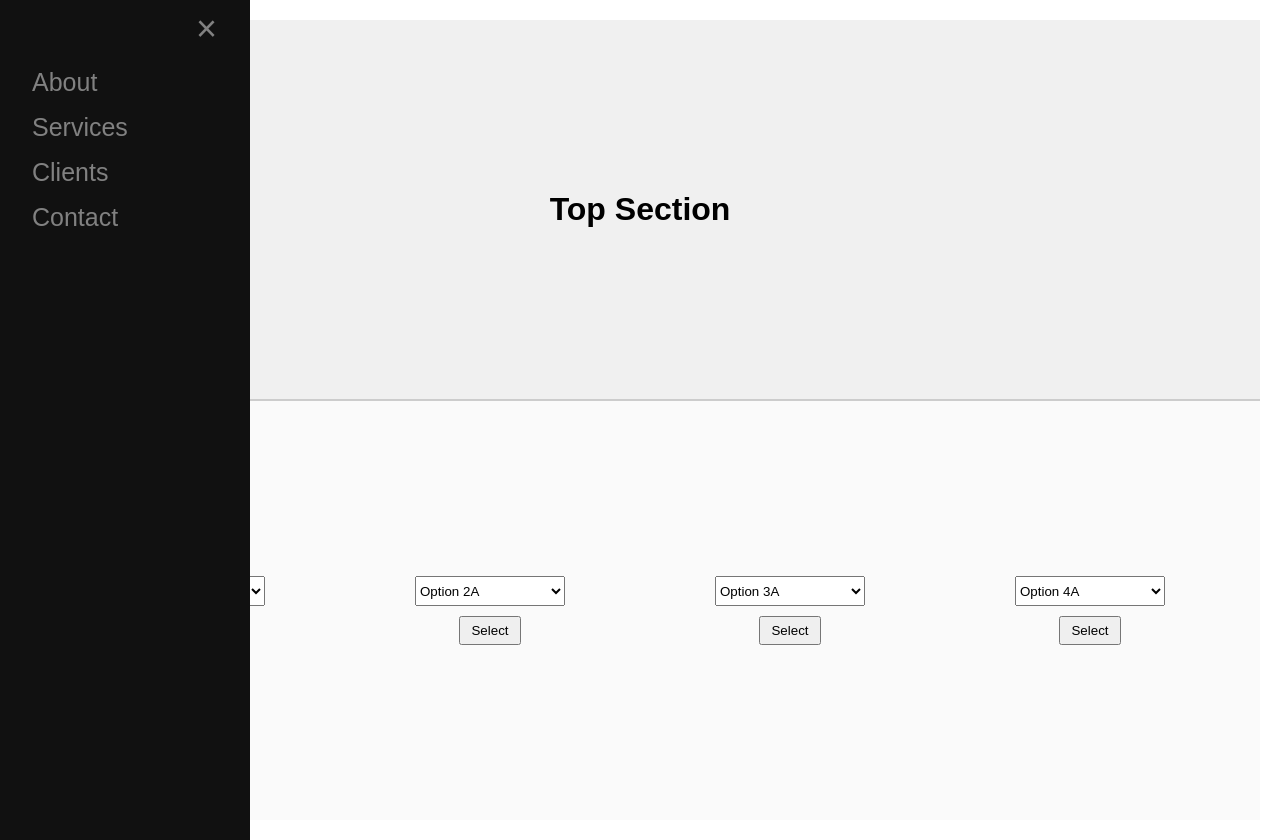
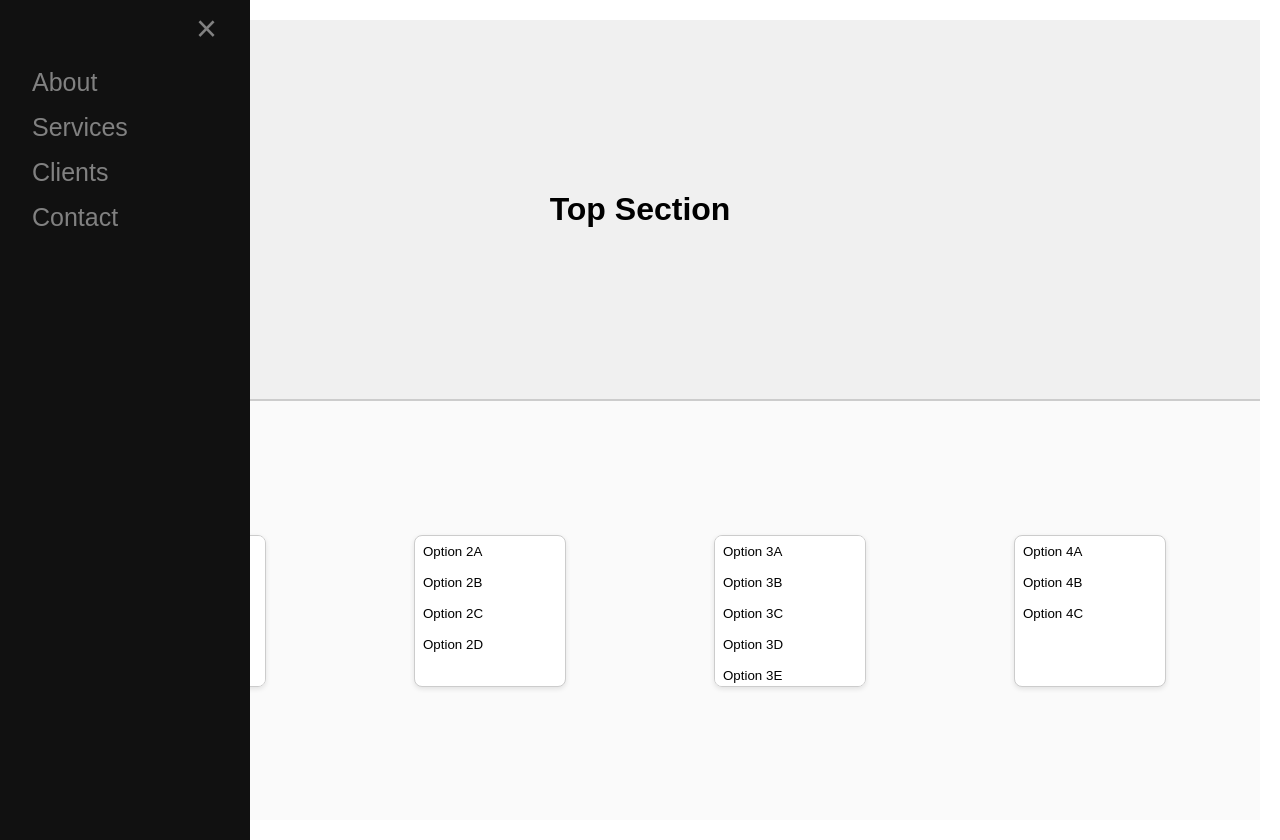
Before and after one commit to mdonnelly216/344, a PHP site: page / in a window 1280 px wide. Run offline with PHP 8.4, Linux system fonts and the light colour scheme.

Commit message:
fix weapon select menus

```diff
--- a/css.css
+++ b/css.css
@@ -1,4 +1,6 @@
-/* The side navigation menu */
+/* -------------------- */
+/* SIDENAV STYLING */
+/* -------------------- */
 .sidenav {
     height: 100%;
     width: 250px;
@@ -12,22 +14,20 @@
     transition: 0.5s;
 }
 
-/* The navigation menu links */
+/* Navigation menu links */
 .sidenav a {
     padding: 8px 8px 8px 32px;
     text-decoration: none;
     font-size: 25px;
     color: #818181;
     display: block;
-    /* transition: 0.3s; */
 }
 
-/* When you mouse over the navigation links, change their color */
 .sidenav a:hover {
     color: #f1f1f1;
 }
 
-/* Position and style the close button (top right corner) */
+/* Close button */
 .sidenav .closebtn {
     position: absolute;
     top: 0;
@@ -36,13 +36,16 @@
     margin-left: 50px;
 }
 
-/* Style page content - use this if you want to push the page content to the right when you open the side navigation */
+/* Page content */
 #main {
     transition: margin-left .5s;
     padding: 20px;
+    display: flex;
+    flex-direction: column;
+    height: 100vh;
 }
 
-/* On smaller screens, where height is less than 450px, change the style of the sidenav (less padding and a smaller font size) */
+/* Responsive sidenav for small screens */
 @media screen and (max-height: 450px) {
     .sidenav {
         padding-top: 15px;
@@ -53,16 +56,13 @@
     }
 }
 
+/* -------------------- */
+/* MAIN PAGE LAYOUT */
+/* -------------------- */
 body {
     font-family: Arial, sans-serif;
     margin: 0;
     padding: 0;
-}
-
-#main {
-    display: flex;
-    flex-direction: column;
-    height: 100vh;
 }
 
 .top-section {
@@ -88,20 +88,36 @@ hr {
     padding: 20px;
 }
 
+/* -------------------- */
+/* SCROLLABLE MENU LISTS */
+/* -------------------- */
 .menu {
     display: flex;
     flex-direction: column;
-    align-items: center;
-    gap: 10px;
+    width: 150px;
+    height: 150px;
+    overflow-y: auto;
+    border: 1px solid #ccc;
+    border-radius: 8px;
+    background-color: white;
+    box-shadow: 0 2px 5px rgba(0, 0, 0, 0.1);
 }
 
-select {
-    width: 150px;
-    height: 30px;
-    overflow-y: auto;
+.menu button {
+    border: none;
+    background: none;
+    padding: 8px;
+    cursor: pointer;
+    text-align: left;
+    transition: background-color 0.2s;
 }
 
-button {
-    padding: 5px 10px;
-    cursor: pointer;
+.menu button:hover {
+    background-color: #f2f2f2;
 }
+
+.menu button.active {
+    background-color: #007BFF;
+    color: white;
+    font-weight: bold;
+}
--- a/index.php
+++ b/index.php
@@ -6,6 +6,73 @@
     <title>MechMaker</title>
     <link rel="stylesheet" href="css.css">
     <script src="js.js" defer></script>
+    <style>
+        body {
+            font-family: Arial, sans-serif;
+            margin: 0;
+            padding: 0;
+        }
+
+        #main {
+            display: flex;
+            flex-direction: column;
+            height: 100vh;
+        }
+
+        .top-section {
+            flex: 1;
+            display: flex;
+            justify-content: center;
+            align-items: center;
+            background-color: #f0f0f0;
+        }
+
+        hr {
+            margin: 0;
+            border: none;
+            border-top: 2px solid #ccc;
+        }
+
+        .bottom-section {
+            flex: 1;
+            display: flex;
+            justify-content: space-around;
+            align-items: center;
+            background-color: #fafafa;
+            padding: 20px;
+        }
+
+        .menu {
+            display: flex;
+            flex-direction: column;
+            width: 150px;
+            height: 150px;
+            overflow-y: auto;
+            border: 1px solid #ccc;
+            border-radius: 8px;
+            background-color: white;
+            box-shadow: 0 2px 5px rgba(0, 0, 0, 0.1);
+        }
+
+        .menu button {
+            border: none;
+            background: none;
+            padding: 8px;
+            cursor: pointer;
+            text-align: left;
+            transition: background-color 0.2s;
+        }
+
+        .menu button:hover {
+            background-color: #f2f2f2;
+        }
+
+        .menu button.active {
+            background-color: #007BFF;
+            color: white;
+            font-weight: bold;
+        }
+    </style>
 </head>
 
 <body>
@@ -26,42 +93,47 @@
 
         <div class="bottom-section">
             <div class="menu">
-                <select>
-                    <option>Option 1A</option>
-                    <option>Option 1B</option>
-                    <option>Option 1C</option>
-                </select>
-                <button>Select</button>
+                <button>Option 1A</button>
+                <button>Option 1B</button>
+                <button>Option 1C</button>
+                <button>Option 1D</button>
+                <button>Option 1E</button>
             </div>
 
             <div class="menu">
-                <select>
-                    <option>Option 2A</option>
-                    <option>Option 2B</option>
-                    <option>Option 2C</option>
-                </select>
-                <button>Select</button>
+                <button>Option 2A</button>
+                <button>Option 2B</button>
+                <button>Option 2C</button>
+                <button>Option 2D</button>
             </div>
 
             <div class="menu">
-                <select>
-                    <option>Option 3A</option>
-                    <option>Option 3B</option>
-                    <option>Option 3C</option>
-                </select>
-                <button>Select</button>
+                <button>Option 3A</button>
+                <button>Option 3B</button>
+                <button>Option 3C</button>
+                <button>Option 3D</button>
+                <button>Option 3E</button>
             </div>
 
             <div class="menu">
-                <select>
-                    <option>Option 4A</option>
-                    <option>Option 4B</option>
-                    <option>Option 4C</option>
-                </select>
-                <button>Select</button>
+                <button>Option 4A</button>
+                <button>Option 4B</button>
+                <button>Option 4C</button>
             </div>
         </div>
     </div>
+
+    <script>
+        // Make only one button active per menu
+        document.querySelectorAll('.menu').forEach(menu => {
+            menu.addEventListener('click', e => {
+                if (e.target.tagName === 'BUTTON') {
+                    menu.querySelectorAll('button').forEach(btn => btn.classList.remove('active'));
+                    e.target.classList.add('active');
+                }
+            });
+        });
+    </script>
 </body>
 
 </html>
--- a/js.js
+++ b/js.js
@@ -1,9 +1,24 @@
-/* Set the width of the side navigation to 250px */
+/* -------------------- */
+/* SIDENAV FUNCTIONALITY */
+/* -------------------- */
 function openNav() {
     document.getElementById("mySidenav").style.width = "250px";
 }
 
-/* Set the width of the side navigation to 0 */
 function closeNav() {
     document.getElementById("mySidenav").style.width = "0";
 }
+
+/* -------------------- */
+/* MENU SELECTION LOGIC */
+/* -------------------- */
+document.addEventListener("DOMContentLoaded", () => {
+    document.querySelectorAll(".menu").forEach(menu => {
+        menu.addEventListener("click", e => {
+            if (e.target.tagName === "BUTTON") {
+                menu.querySelectorAll("button").forEach(btn => btn.classList.remove("active"));
+                e.target.classList.add("active");
+            }
+        });
+    });
+});
```
